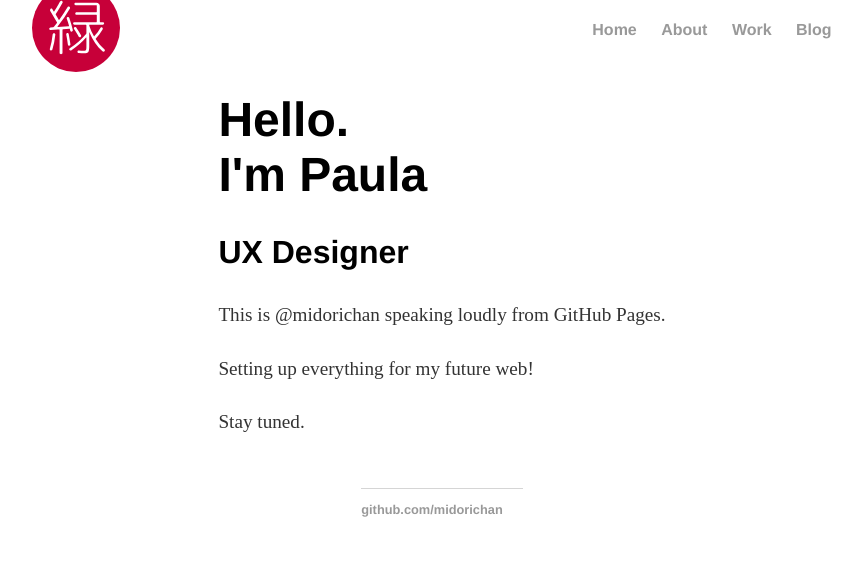
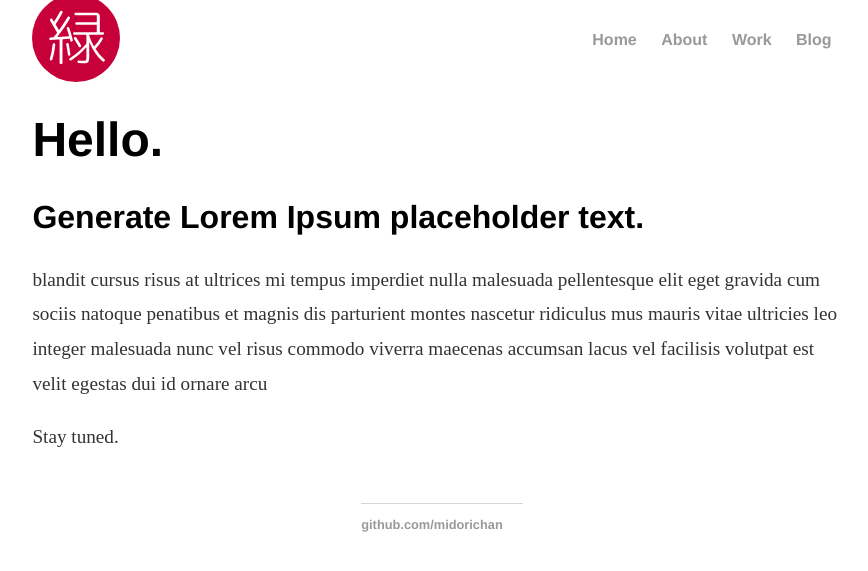
Before and after one commit to midorichan/midorichan.github.io, a Jekyll site: the page built from index.html, in a window 1280 px wide. Shown: the top 571 px of the page, without its empty margins (198-1066 px from the left). Built offline with Jekyll 4.4.1, drawn with Linux system fonts in a browser that asks for light colours.

Commit message:
Placeholder text

```diff
--- a/about/index.html
+++ b/about/index.html
@@ -4,7 +4,7 @@
 ---
 <div>
 	<h1>About me</h1>
-	<p>I'm a UX designer based in Mar del Plata, Argentina.</p>
-	<p>Setting up everything for my future web!</p>
+	<h2>Generate Lorem Ipsum placeholder text.</h2>
+	<p>blandit cursus risus at ultrices mi tempus imperdiet nulla malesuada pellentesque elit eget gravida cum sociis natoque penatibus et magnis dis parturient montes nascetur ridiculus mus mauris vitae ultricies leo integer malesuada nunc vel risus commodo viverra maecenas accumsan lacus vel facilisis volutpat est velit egestas dui id ornare arcu</p>
 	<p>Stay tuned.</p>
 </div>
--- a/css/main.css
+++ b/css/main.css
@@ -20,7 +20,7 @@
     height: 100%;
     display: grid;
     grid-template-columns: repeat(5, 1fr);
-    grid-template-rows: 60px auto 100px;
+    grid-template-rows: 80px auto 100px;
     grid-template-areas:
         "h h h h h"
         "c c c c c"
--- a/index.html
+++ b/index.html
@@ -3,10 +3,8 @@
 title: midorichan.design
 ---
 <div>
-	<h1>Hello.<br>
-		I'm Paula</h1>
-	<h2>UX Designer</h2>
-	<p>This is @midorichan speaking loudly from GitHub Pages.</p>
-	<p>Setting up everything for my future web!</p>
+	<h1>Hello.</h1>
+	<h2>Generate Lorem Ipsum placeholder text.</h2>
+	<p>blandit cursus risus at ultrices mi tempus imperdiet nulla malesuada pellentesque elit eget gravida cum sociis natoque penatibus et magnis dis parturient montes nascetur ridiculus mus mauris vitae ultricies leo integer malesuada nunc vel risus commodo viverra maecenas accumsan lacus vel facilisis volutpat est velit egestas dui id ornare arcu</p>
 	<p>Stay tuned.</p>
 </div>
```
Also changed, not shown: work/index.html (+3 -4 lines).
